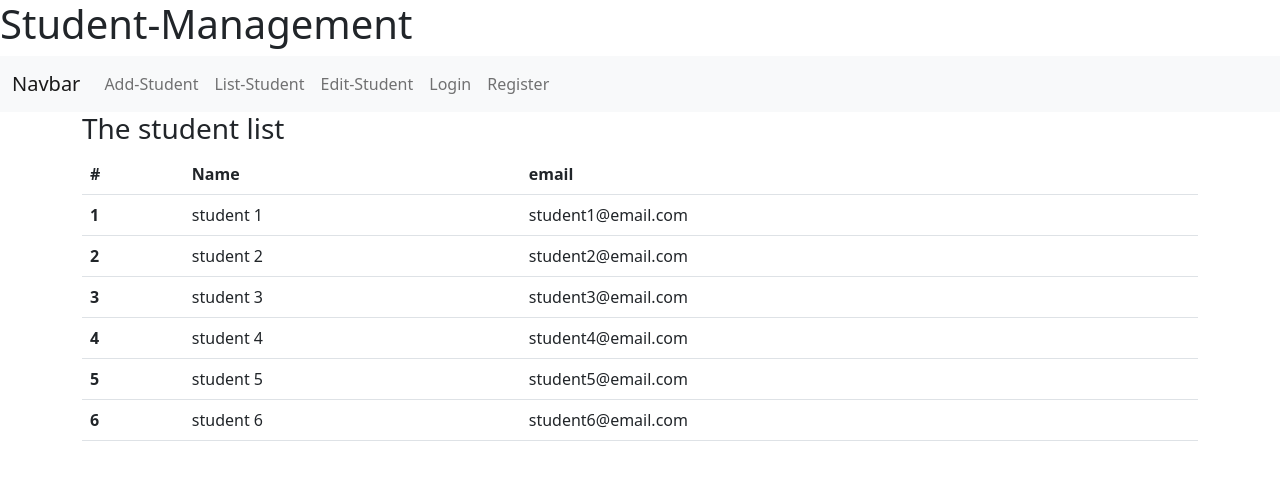
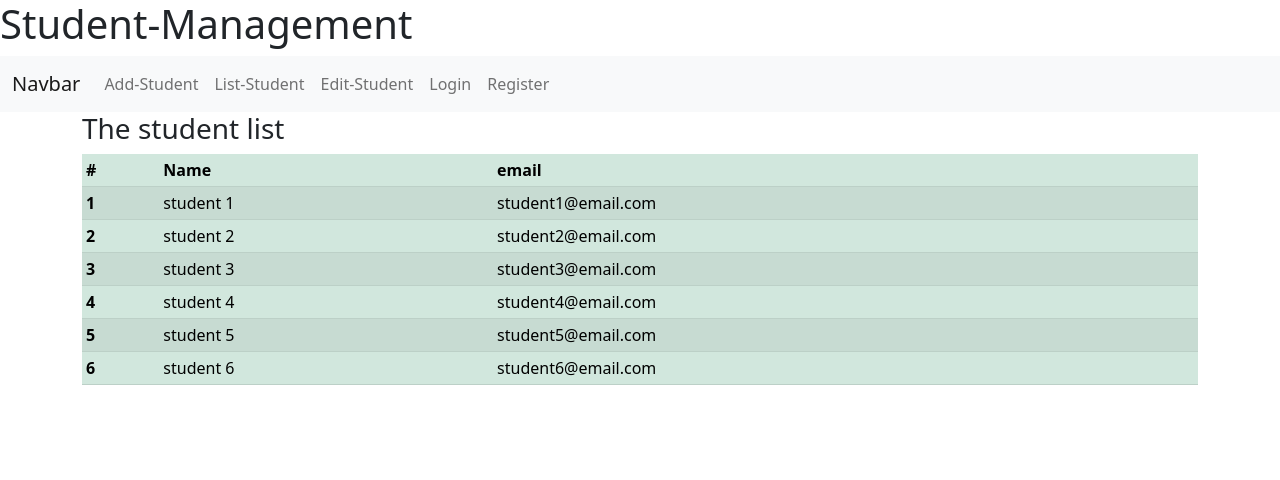
Before and after one commit to VarVergErgos/A_AA_Uni_4_Bootstrap, an Angular app: page /list in a window 1280 px wide. Shown: the top 480 px of the page. Built offline with nearby package versions, Linux system fonts and the light colour scheme; data requests are answered from the project's data file.

Commit message:
style the table table-sm table-hover table-success table-striped

```diff
--- a/src/app/components/list-student/list-student.component.html
+++ b/src/app/components/list-student/list-student.component.html
@@ -1,6 +1,6 @@
 <h3>The student list</h3>
 
-<table class="table">
+<table class="table table-sm table-hover table-success table-striped">
   <thead>
     <tr>
       <th scope="col">#</th>
```
